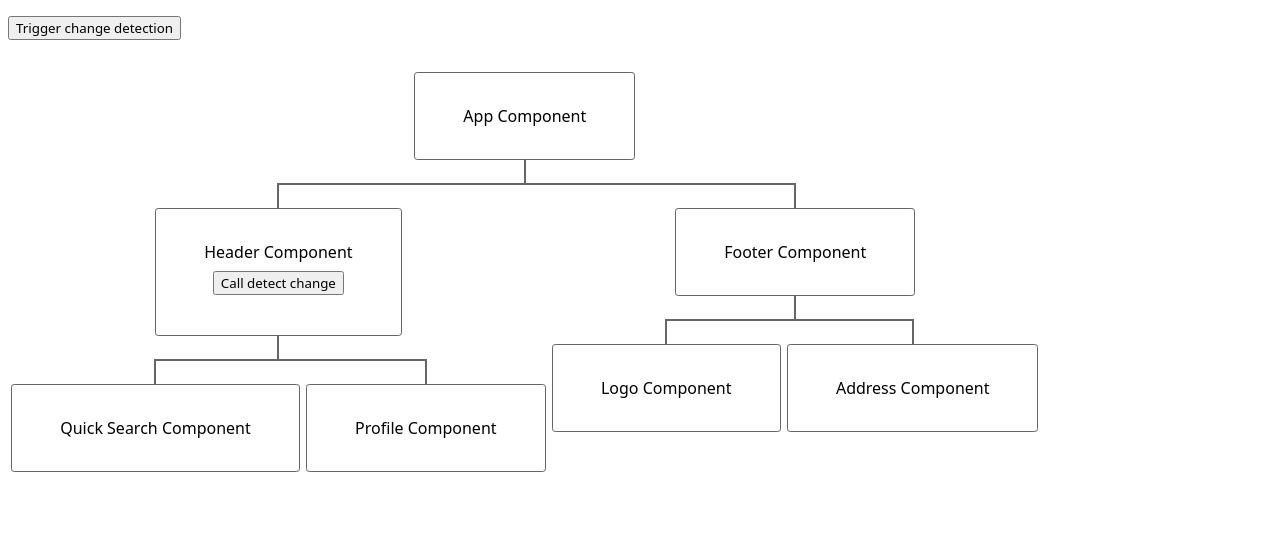
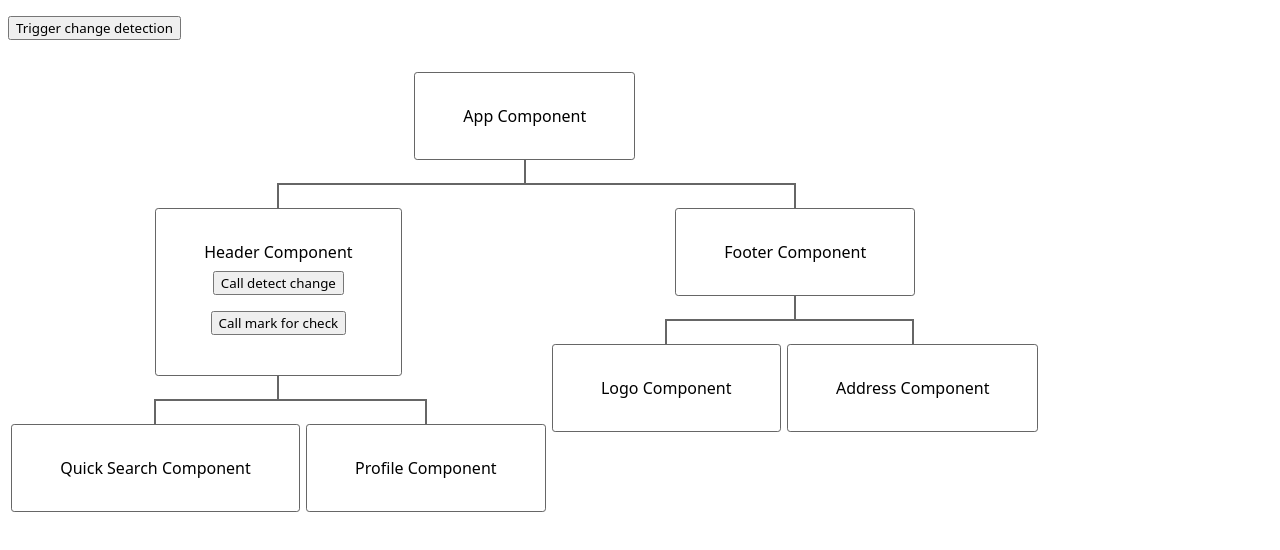
Before and after one commit to khanhtl/angular-change-detection, an Angular app: page / in a window 1280 px wide. Shown: the top 550 px of the page. Built offline with nearby package versions, Linux system fonts and the light colour scheme.

Commit message:
add mark for check

```diff
--- a/src/app/header/header.component.ts
+++ b/src/app/header/header.component.ts
@@ -14,6 +14,7 @@ import { highLight } from 'src/highLight';
     <span>
       Header Component<br />
       <button (click)="cdr.detectChanges()">Call detect change</button> <br>
+      <button (click)="cdr.markForCheck()">Call mark for check</button>
     </span>
     <ul>
       <li><app-quick-search></app-quick-search></li>
@@ -23,9 +24,8 @@ import { highLight } from 'src/highLight';
   changeDetection: ChangeDetectionStrategy.OnPush,
 })
 export class HeaderComponent {
-  constructor(private el: ElementRef, public cdr: ChangeDetectorRef) {}
+  constructor(private el: ElementRef, public cdr: ChangeDetectorRef) { }
   highLight() {
     highLight(this.el);
   }
-
 }
```
